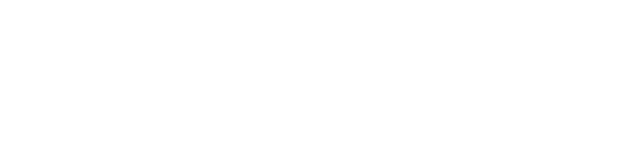
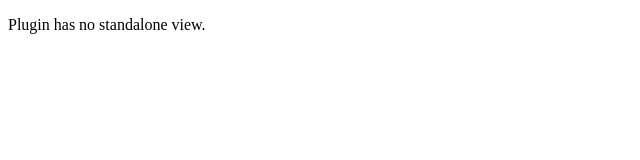
Before and after one commit to aicupa/plugin-bg-music, a website: page view/index.html in a window 1280 px wide. Shown: the whole page, without its empty margins (0-640 px from the left). Drawn offline with Linux system fonts and the light colour scheme.

Commit message:
chore: update

```diff
--- a/package.json
+++ b/package.json
@@ -3,7 +3,7 @@
   "version": "1.0.2",
   "description": "Aicupa Todolist Background Music Inject Plugin",
   "main": "./service",
-  "view": "",
+  "view": "./view",
   "viewjs": "./inject.js",
   "publishConfig": {
     "registry": "https://registry.npmjs.org/",
--- a/view/index.html
+++ b/view/index.html
@@ -8,7 +8,7 @@
 </head>
 
 <body>
-
+  <p>Plugin has no standalone view.</p>
 </body>
 
 </html>
```
